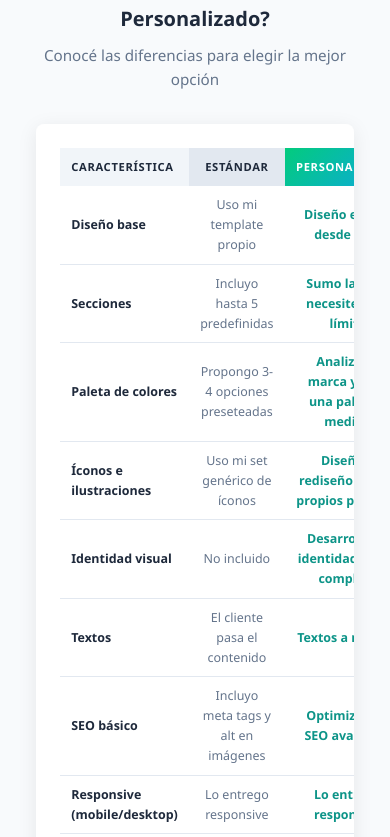
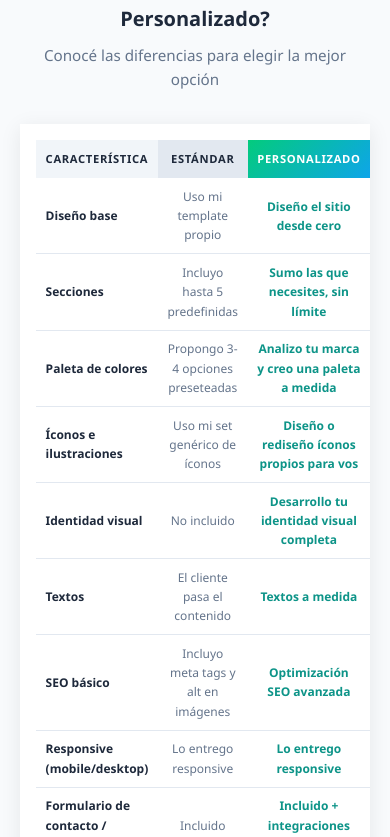
Before and after one commit to santiagodaghero/micomerciodigital, a React (Vite) app: page /#/servicio/1 in a window 390 px wide. Shown: the part 1485-2322 px from the top of the page. Built offline with nearby package versions, Linux system fonts and the light colour scheme.

Commit message:
Fix: tabla comparativa responsive dentro de cada servicio, scroll horizontal en mobile

```diff
--- a/src/components/ServiceComparison/ServiceComparison.css
+++ b/src/components/ServiceComparison/ServiceComparison.css
@@ -74,6 +74,16 @@
   box-shadow: 0 4px 20px rgba(0, 0, 0, 0.08);
   padding: 1.5rem;
   overflow-x: auto;
+  -webkit-overflow-scrolling: touch;
+}
+
+.svc-comparison__table {
+  width: 100%;
+  border-collapse: collapse;
+}
+
+.svc-comparison__cards--mobile {
+  display: none;
 }
 
 .svc-comparison__table {
@@ -146,13 +156,28 @@
     font-size: 1.25rem;
   }
 
+  .svc-comparison__table-wrapper {
+    margin: 0 -1rem;
+    border-radius: 0;
+    padding: 1rem;
+  }
+
   .svc-comparison__th {
     font-size: 0.7rem;
-    padding: 0.65rem 0.7rem;
+    padding: 0.65rem 0.6rem;
   }
 
   .svc-comparison__td {
-    font-size: 0.78rem;
-    padding: 0.55rem 0.7rem;
+    font-size: 0.75rem;
+    padding: 0.55rem 0.6rem;
+  }
+
+  .svc-comparison__text {
+    padding: 1.2rem;
+  }
+
+  .svc-comparison__text p,
+  .svc-comparison__text li {
+    font-size: 0.85rem;
   }
 }
```
